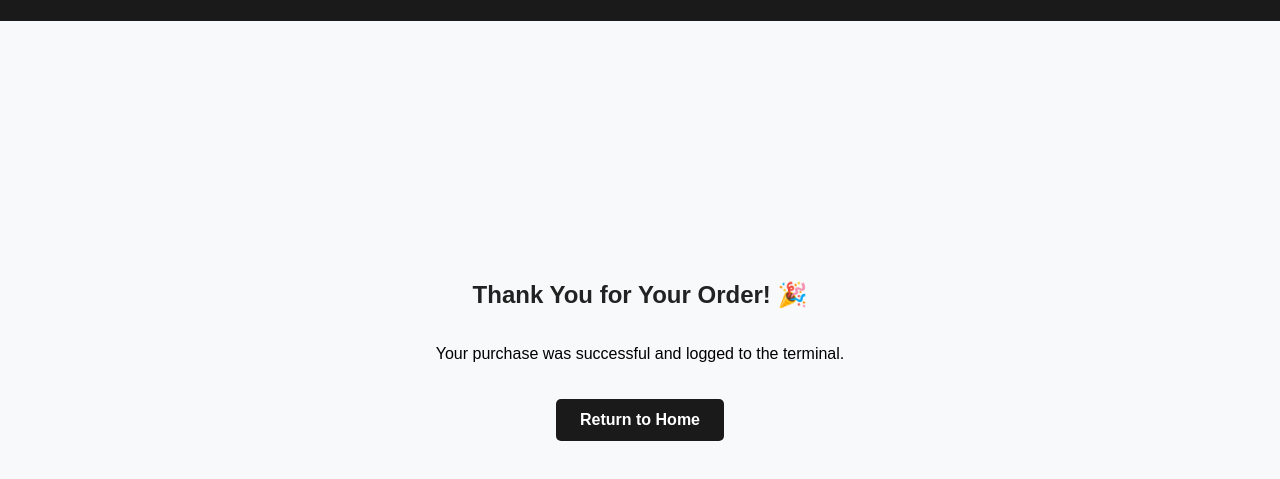
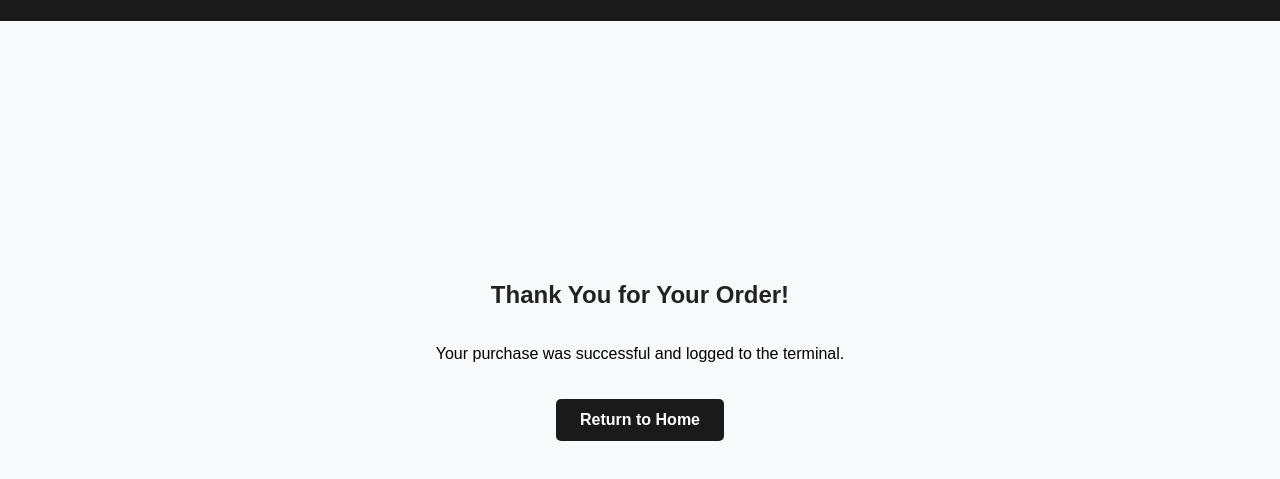
Before and after one commit to sakshyamshrestha2021-lang/luxe-jewelry-shop-website, a plain HTML site: page templates/checkout.html in a window 1280 px wide. Shown: the part 99-578 px from the top of the page. Drawn offline with Linux system fonts and the light colour scheme.

Commit message:
Update checkout.html

```diff
--- a/templates/checkout.html
+++ b/templates/checkout.html
@@ -21,7 +21,7 @@
     </header>
 
     <div class="container">
-        <h2>Thank You for Your Order! 🎉</h2>
+        <h2>Thank You for Your Order! </h2>
         <p>Your purchase was successful and logged to the terminal.</p>
         <a href="/" class="btn-home">Return to Home</a>
     </div>
```
